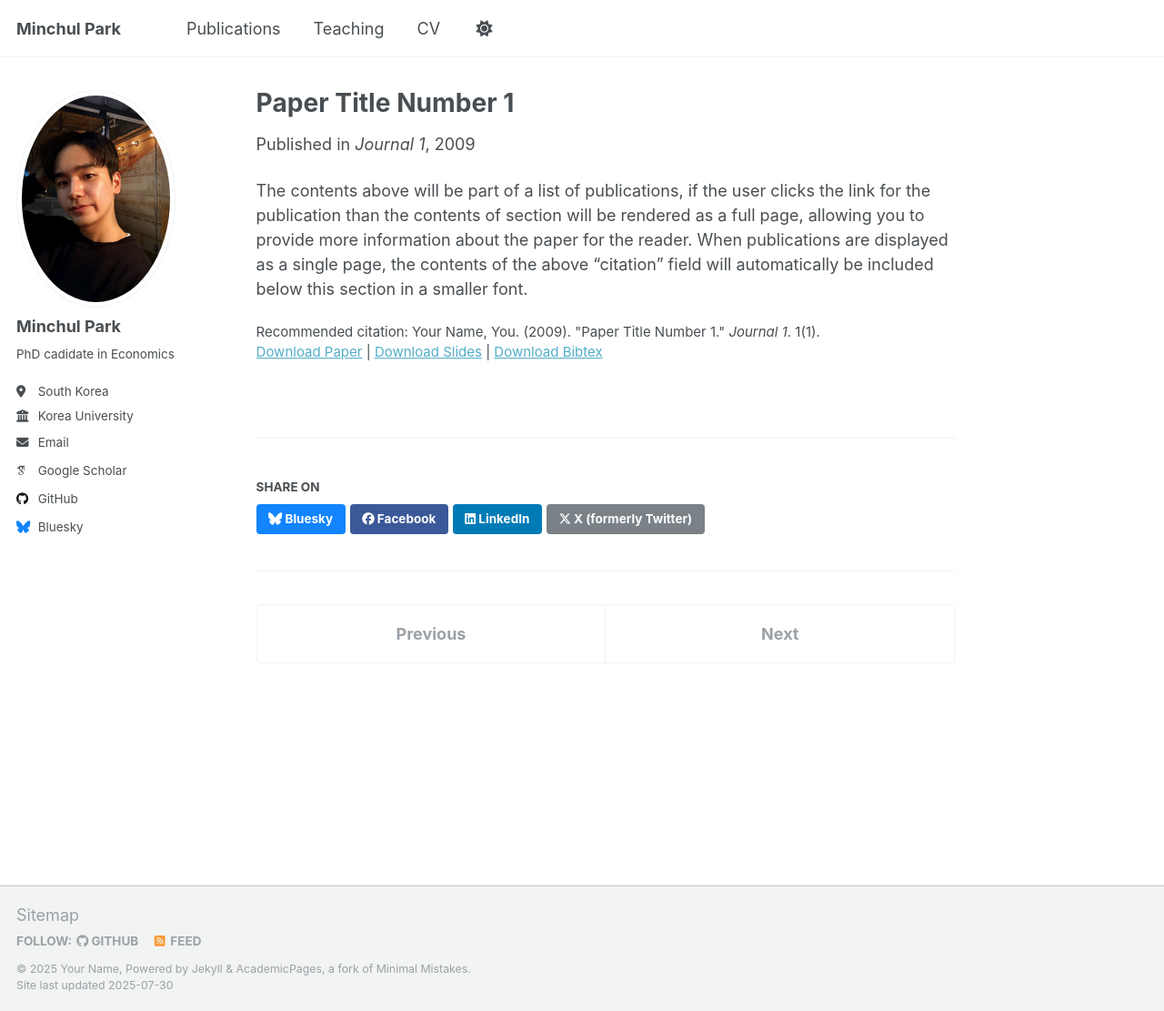
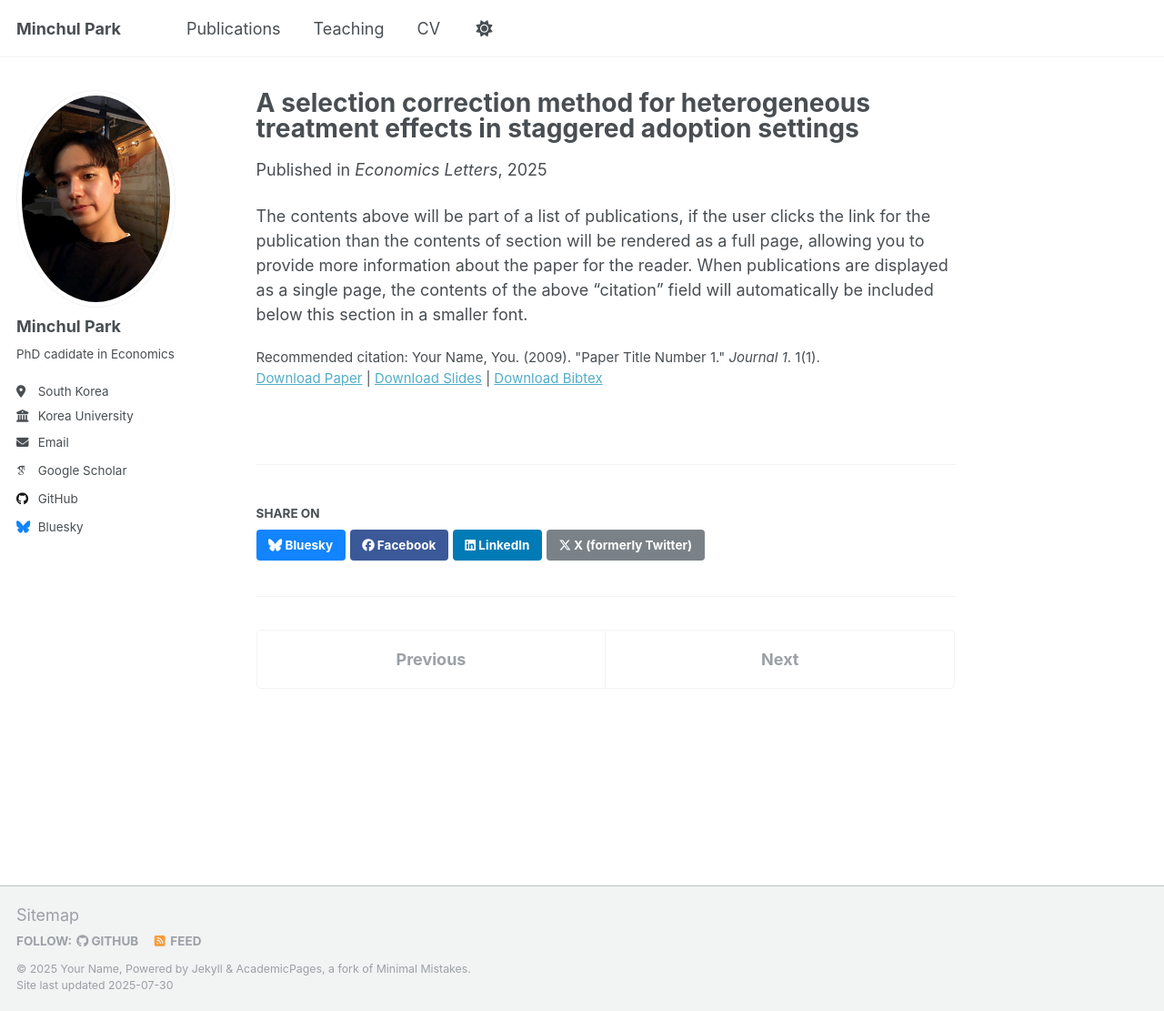
Before and after one commit to econompark/econompark.github.io, a Jekyll site: the page built from _publications/2009-10-01-paper-title-number-1.md, in a window 1280 px wide and 1111 px high. Shown: the whole window at 91% size. Built offline with Jekyll 4.4.1, drawn with Linux system fonts in a browser that asks for light colours; some web fonts are replaced; a script that is not in the unit is left out.

Commit message:
Update 2009-10-01-paper-title-number-1.md

```diff
--- a/_publications/2009-10-01-paper-title-number-1.md
+++ b/_publications/2009-10-01-paper-title-number-1.md
@@ -1,11 +1,11 @@
 ---
-title: "Paper Title Number 1"
+title: "A selection correction method for heterogeneous treatment effects in staggered adoption settings"
 collection: publications
 category: manuscripts
-permalink: /publication/2009-10-01-paper-title-number-1
+permalink: /publication/2025-08-01-paper-title-number-1
 excerpt: 'This paper is about the number 1. The number 2 is left for future work.'
-date: 2009-10-01
-venue: 'Journal 1'
+date: 2025-08-01
+venue: 'Economics Letters'
 slidesurl: 'http://academicpages.github.io/files/slides1.pdf'
 paperurl: 'http://academicpages.github.io/files/paper1.pdf'
 bibtexurl: 'http://academicpages.github.io/files/bibtex1.bib'
```
